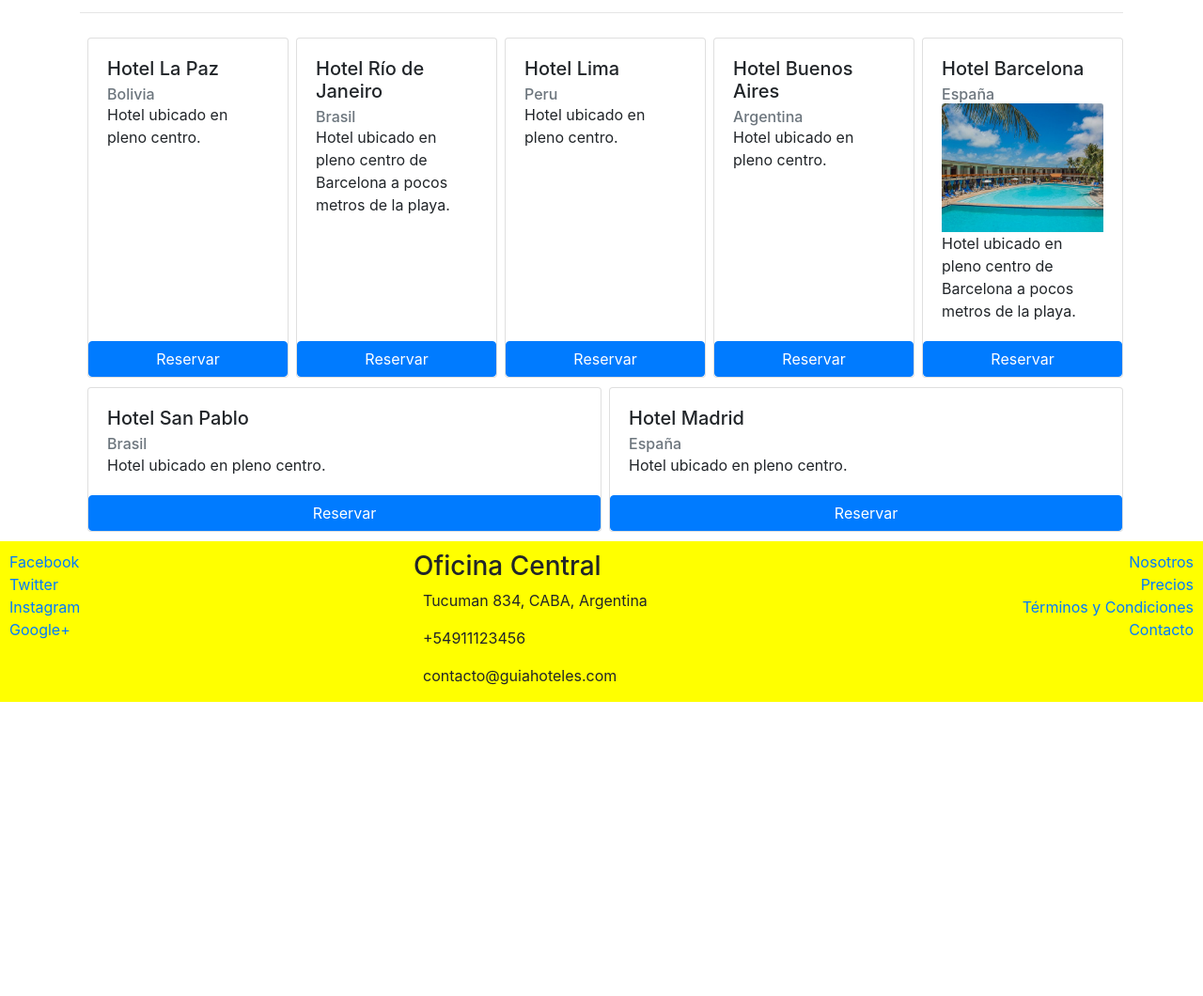
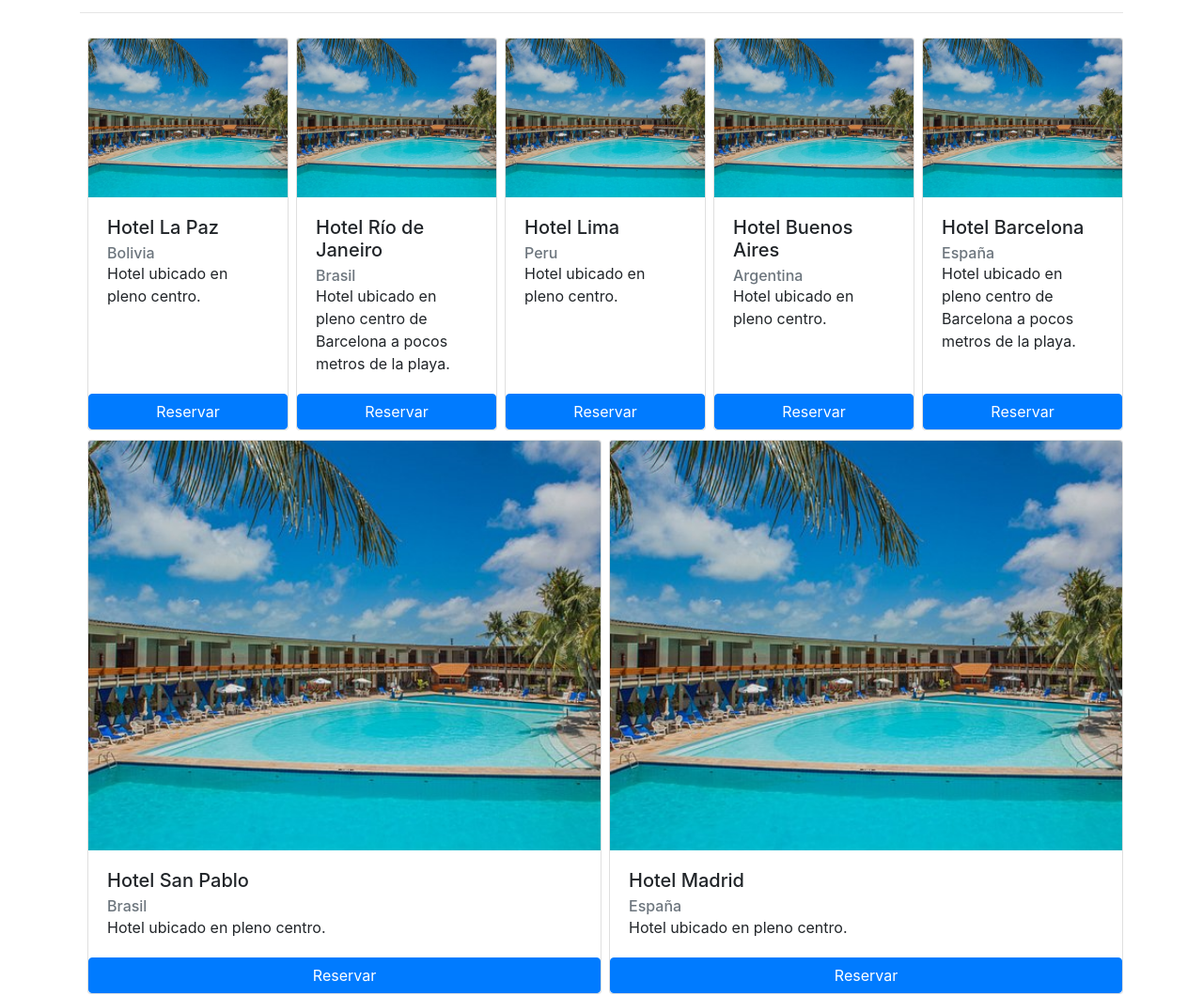
Before and after one commit to leonardo-teles/guia-hoteles, a website: page index.html in a window 1280 px wide. Shown: the part 455-1515 px from the top of the page at 94% size. Before the commit the page ends 1202 px from the top, so only its background shows below. Drawn offline with nearby package versions, Linux system fonts and the light colour scheme; a web font is replaced by a local one.

Commit message:
Usando Imágenes

```diff
--- a/index.html
+++ b/index.html
@@ -64,10 +64,10 @@
         <hr>
         <div class="d-flex flex-wrap flex-row-reverse">
             <div class="card card-hotel d-flex flex-column justify-content-between ml-2">
+                <img src="images/hotel.jpg" class="card-img-top" alt="image">
                 <div class="card-body">
                     <h5 class="card-title">Hotel Barcelona</h5>
                     <h6 class="card-subtitle text-muted">España</h6>
-                    <img class="card-img-top" src="images/hotel.jpg" alt="hotel img">
                     <p class="card-text">Hotel ubicado en pleno centro de Barcelona a pocos metros de la playa.</p>
                 </div>
                 <div>
@@ -77,6 +77,7 @@
                 </div>
             </div>
             <div class="card card-hotel d-flex flex-column justify-content-between ml-2">
+                <img src="images/hotel.jpg" class="card-img-top" alt="image">
                 <div class="card-body">
                     <h5 class="card-title">Hotel Buenos Aires</h5>
                     <h6 class="card-subtitle text-muted">Argentina</h6>
@@ -87,6 +88,7 @@
                 </div>
             </div>
             <div class="card card-hotel d-flex flex-column justify-content-between ml-2">
+                <img src="images/hotel.jpg" class="card-img-top" alt="image">
                 <div class="card-body">
                     <h5 class="card-title">Hotel Lima</h5>
                     <h6 class="card-subtitle text-muted">Peru</h6>
@@ -97,6 +99,7 @@
                 </div>
             </div>
             <div class="card card-hotel d-flex flex-column justify-content-between ml-2">
+                <img src="images/hotel.jpg" class="card-img-top" alt="image">
                 <div class="card-body">
                     <h5 class="card-title">Hotel Río de Janeiro</h5>
                     <h6 class="card-subtitle text-muted">Brasil</h6>
@@ -107,6 +110,7 @@
                 </div>
             </div>
             <div class="card card-hotel d-flex flex-column justify-content-between ml-2">
+                <img src="images/hotel.jpg" class="card-img-top" alt="image">
                 <div class="card-body">
                     <h5 class="card-title">Hotel La Paz</h5>
                     <h6 class="card-subtitle text-muted">Bolivia</h6>
@@ -117,6 +121,7 @@
                 </div>
             </div>
             <div class="card card-hotel d-flex flex-column justify-content-between ml-2">
+                <img src="images/hotel.jpg" class="card-img-top" alt="image">
                 <div class="card-body">
                     <h5 class="card-title">Hotel Madrid</h5>
                     <h6 class="card-subtitle text-muted">España</h6>
@@ -127,6 +132,7 @@
                 </div>
             </div>
             <div class="card card-hotel d-flex flex-column justify-content-between ml-2">
+                <img src="images/hotel.jpg" class="card-img-top" alt="image">
                 <div class="card-body">
                     <h5 class="card-title">Hotel San Pablo</h5>
                     <h6 class="card-subtitle text-muted">Brasil</h6>
```
Also changed, not shown: images/praia.jpg (added).
